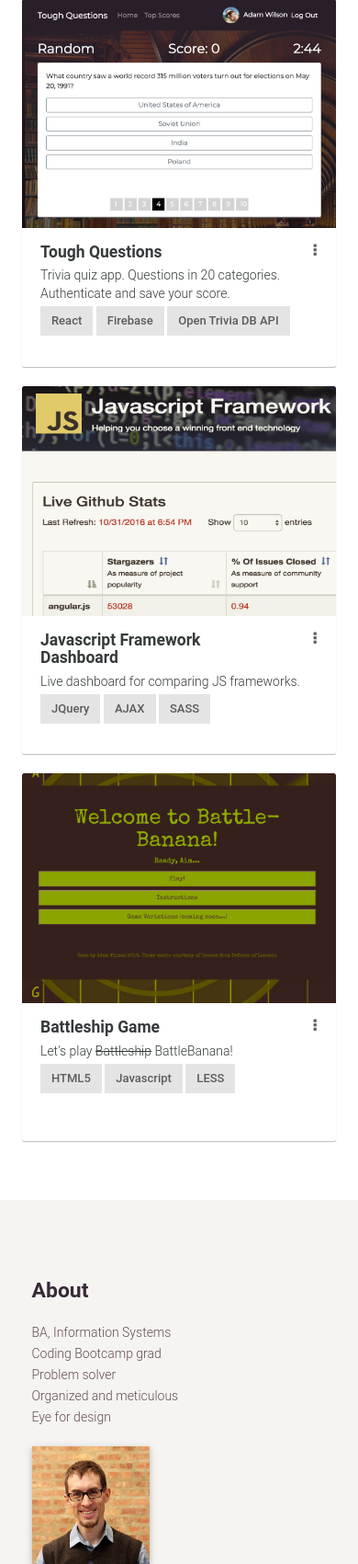
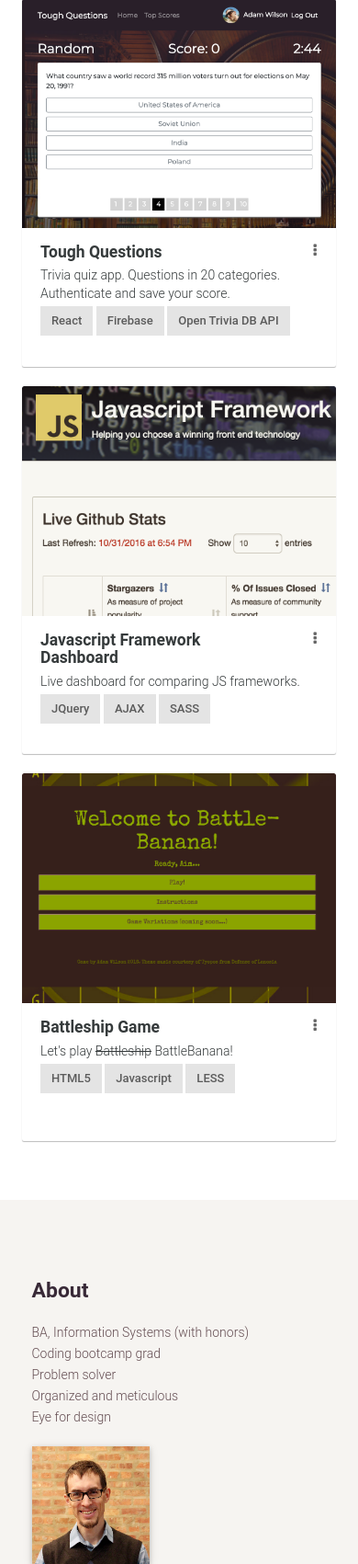
Before and after one commit to awilsongithub/static-portfolio, a PHP site: page / in a window 390 px wide. Shown: the part 500-2201 px from the top of the page at 92% size. Run offline with PHP 8.4, Linux system fonts and the light colour scheme; some libraries are stand-ins or nearby versions; some web fonts are replaced.

Commit message:
set images to maintain aspect ratio

```diff
--- a/home.html
+++ b/home.html
@@ -207,8 +207,8 @@
       <div name='#about' id='about' class="col s12 m6 l4 three-column">
         <h5 class="section-heading">About</h5>
         <ul>
-           <li>BA, Information Systems</li>
-           <li>Coding Bootcamp grad</li>
+           <li>BA, Information Systems (with honors)</li>
+           <li>Coding bootcamp grad</li>
            <li>Problem solver</li>
            <li>Organized and meticulous</li>
            <li>Eye for design</li>
--- a/stylesheets/styles.css
+++ b/stylesheets/styles.css
@@ -528,7 +528,10 @@ MEDIA QUERIES
 		height: 500px;
 	}
 	.card-image img {
-		max-height: 250px;
+		width: 100%;
+    object-fit: cover;
+    max-height: 250px;
+    object-position: top;
 	}
 	.card-column {
 		padding: 0px !important;
```
